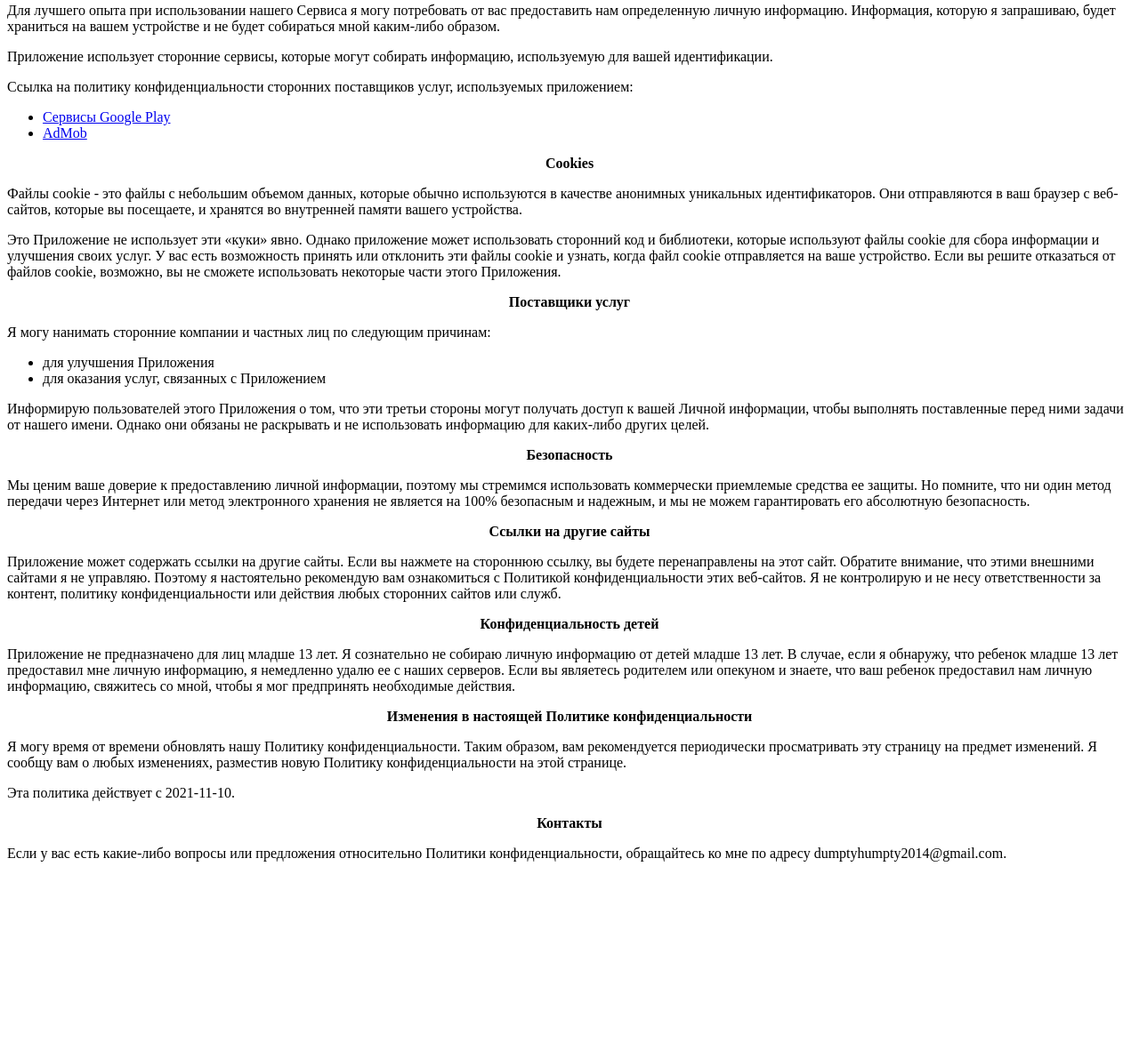
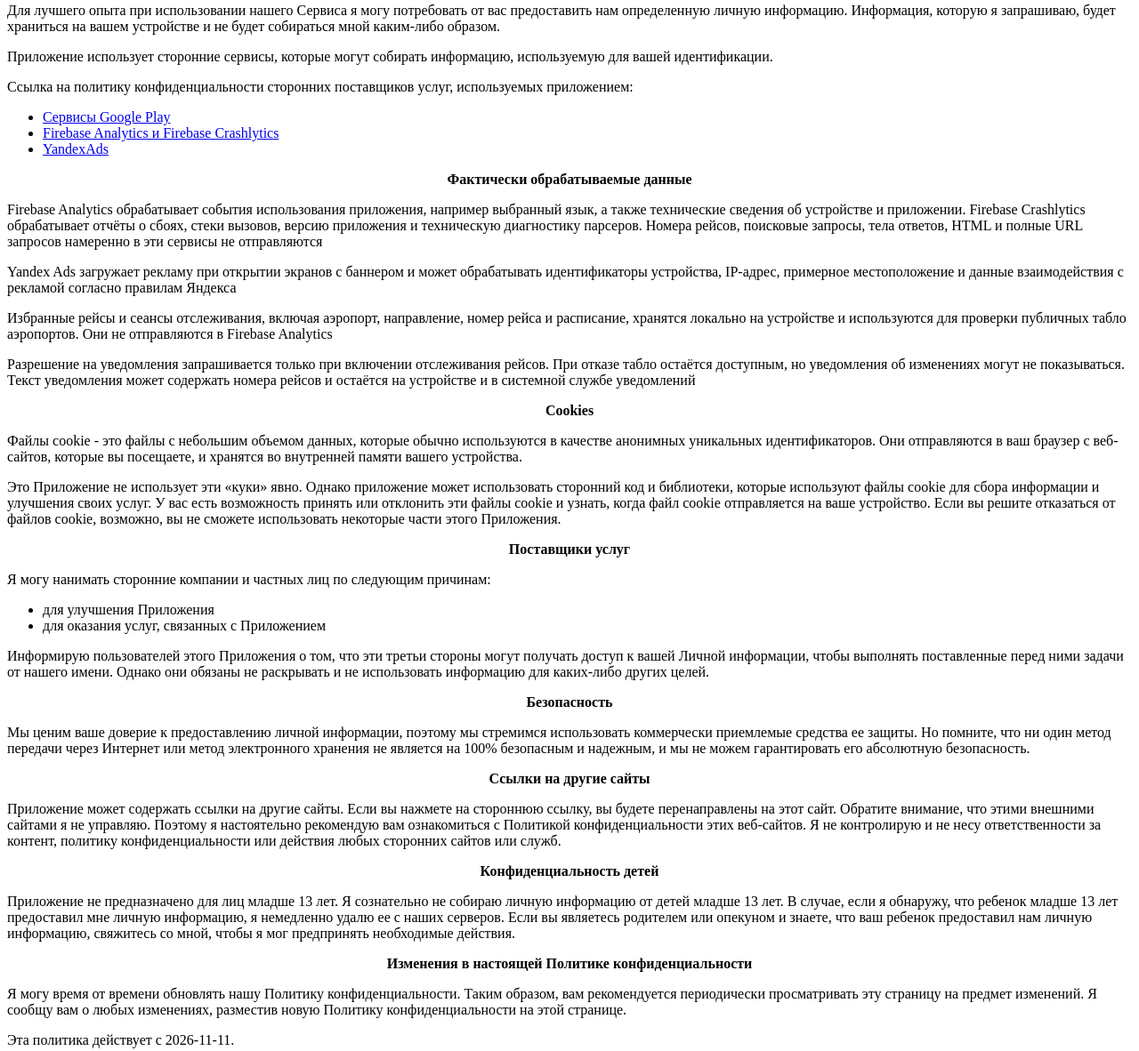
Before and after one commit to dumptyhumpty2014gmail/privacy_policy_app_mrv, a plain HTML site: page index.html in a window 1280 px wide. Shown: the part 289-1471 px from the top of the page at 89% size. Before the commit the page ends 1274 px from the top, so only its background shows below. Drawn offline with Linux system fonts and the light colour scheme.

Commit message:
Update index.html

```diff
--- a/index.html
+++ b/index.html
@@ -11,15 +11,21 @@
     <p>Сергей Смирнов создал бесплатное приложение ru.aboutnizhnynovgorod.dumptyhumpty2014.tablomrv (Приложение). Данная УСЛУГА предоставляется Сергеем Смирновым бесплатно и предназначена для использования «как есть».</p>
     <p>Эта страница используется для информирования посетителей о политике в отношении сбора, использования и раскрытия Личной информации, если кто-то решил использовать Приложение.</p>
     <p>Если вы решите использовать Приложение, вы соглашаетесь на сбор и использование информации в отношении этой политики. Личная информация, которую я собираю, используется для предоставления и улучшения сервиса. Я не буду использовать или передавать вашу информацию кому-либо, кроме случаев, описанных в настоящей Политике конфиденциальности.</p>
- <p style="text-align: center;"><strong>Сбор и использование информации</strong></p>
+<p style="text-align: center;"><strong>Сбор и использование информации</strong></p>
     <p>Для лучшего опыта при использовании нашего Сервиса я могу потребовать от вас предоставить нам определенную личную информацию. Информация, которую я запрашиваю, будет храниться на вашем устройстве и не будет собираться мной каким-либо образом.</p>
     <p>Приложение использует сторонние сервисы, которые могут собирать информацию, используемую для вашей идентификации.</p>
     <p>Ссылка на политику конфиденциальности сторонних поставщиков услуг, используемых приложением:</p>
     <ul>
       <li><a href="https://policies.google.com/privacy?hl=ru">Сервисы Google Play</a></li>
-      <li><a href="https://support.google.com/admob/answer/6128543?hl=ru">AdMob</a></li>
+      <li><a href="https://firebase.google.com/support/privacy">Firebase Analytics и Firebase Crashlytics</a></li>
+      <li><a href="https://yandex.com/legal/confidential/">YandexAds</a></li>
   </ul>
-   <p style="text-align: center;"><strong>Cookies</strong></p>
+    <p style="text-align: center;"><strong>Фактически обрабатываемые данные</strong></p>
+    <p>Firebase Analytics обрабатывает события использования приложения, например выбранный язык, а также технические сведения об устройстве и приложении. Firebase Crashlytics обрабатывает отчёты о сбоях, стеки вызовов, версию приложения и техническую диагностику парсеров. Номера рейсов, поисковые запросы, тела ответов, HTML и полные URL запросов намеренно в эти сервисы не отправляются</p>
+   <p>Yandex Ads загружает рекламу при открытии экранов с баннером и может обрабатывать идентификаторы устройства, IP-адрес, примерное местоположение и данные взаимодействия с рекламой согласно правилам Яндекса</p>
+ <p>Избранные рейсы и сеансы отслеживания, включая аэропорт, направление, номер рейса и расписание, хранятся локально на устройстве и используются для проверки публичных табло аэропортов. Они не отправляются в Firebase Analytics</p>
+<p>Разрешение на уведомления запрашивается только при включении отслеживания рейсов. При отказе табло остаётся доступным, но уведомления об изменениях могут не показываться. Текст уведомления может содержать номера рейсов и остаётся на устройстве и в системной службе уведомлений</p>
+    <p style="text-align: center;"><strong>Cookies</strong></p>
     <p>Файлы cookie - это файлы с небольшим объемом данных, которые обычно используются в качестве анонимных уникальных идентификаторов. Они отправляются в ваш браузер с веб-сайтов, которые вы посещаете, и хранятся во внутренней памяти вашего устройства.</p>
     <p>Это Приложение не использует эти «куки» явно. Однако приложение может использовать сторонний код и библиотеки, которые используют файлы cookie для сбора информации и улучшения своих услуг. У вас есть возможность принять или отклонить эти файлы cookie и узнать, когда файл cookie отправляется на ваше устройство. Если вы решите отказаться от файлов cookie, возможно, вы не сможете использовать некоторые части этого Приложения.</p>
    <p style="text-align: center;"><strong>Поставщики услуг</strong></p>
@@ -37,7 +43,7 @@
     <p>Приложение не предназначено для лиц младше 13 лет. Я сознательно не собираю личную информацию от детей младше 13 лет. В случае, если я обнаружу, что ребенок младше 13 лет предоставил мне личную информацию, я немедленно удалю ее с наших серверов. Если вы являетесь родителем или опекуном и знаете, что ваш ребенок предоставил нам личную информацию, свяжитесь со мной, чтобы я мог предпринять необходимые действия.</p>
      <p style="text-align: center;"><strong>Изменения в настоящей Политике конфиденциальности</strong></p>
     <p>Я могу время от времени обновлять нашу Политику конфиденциальности. Таким образом, вам рекомендуется периодически просматривать эту страницу на предмет изменений. Я сообщу вам о любых изменениях, разместив новую Политику конфиденциальности на этой странице.</p>
-    <p>Эта политика действует с 2021-11-10.</p>
+    <p>Эта политика действует с 2026-11-11.</p>
      <p style="text-align: center;"><strong>Контакты</strong></p>
     <p>Если у вас есть какие-либо вопросы или предложения относительно Политики конфиденциальности, обращайтесь ко мне по адресу dumptyhumpty2014@gmail.com.</p>
     </div>
```
